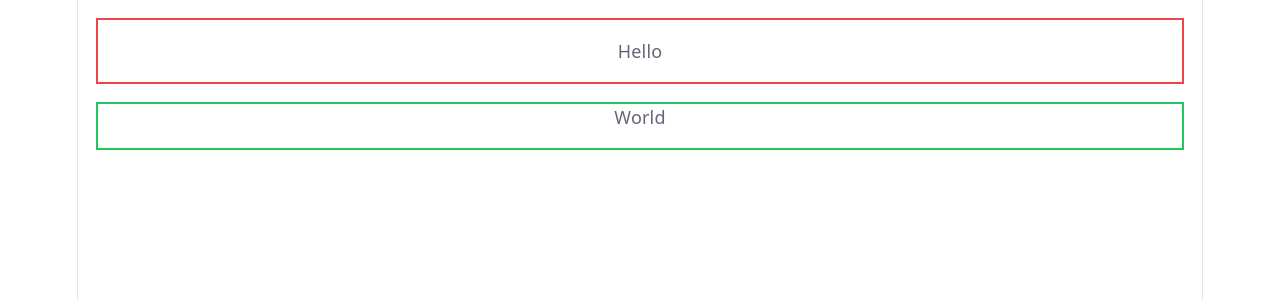
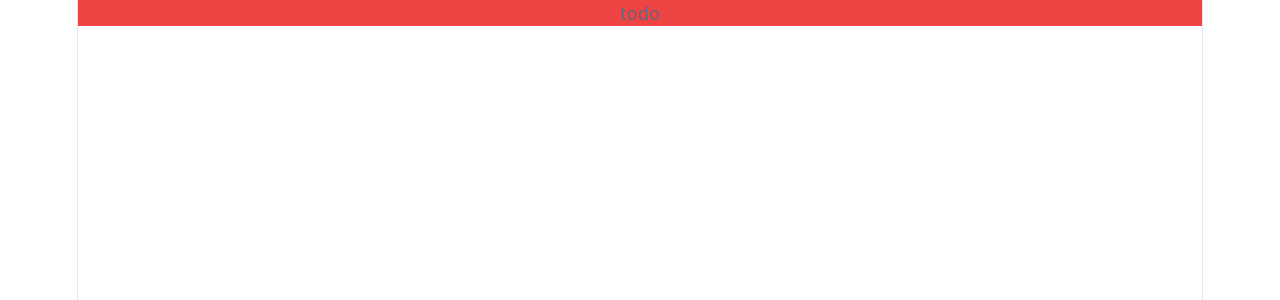
Before and after one commit to asfandyar-prog/react-ai-frontend, a React (Vite) app: page / in a window 1280 px wide. Shown: the top 300 px of the page. Built offline with nearby package versions, Linux system fonts and the light colour scheme.

Commit message:
updated the App File

```diff
--- a/src/App.jsx
+++ b/src/App.jsx
@@ -1,12 +1,9 @@
-const App=()=>{
-  return <div>
-    <div className="border-2 border-red-500 p-4 m-4">
-      Hello
-    </div>
-    <div className="border-2 border-green-500 px-2  pb-4 m-4">
-      World
-    </div>
-  </div>
-}
+const App = ()=>{
+  const boolean = false;
+  return <div className = {`${boolean? "bg-green-600" : "bg-red-500"}`}>
+    todo
+  </div>;
+};
+
 
 export default App;
```
